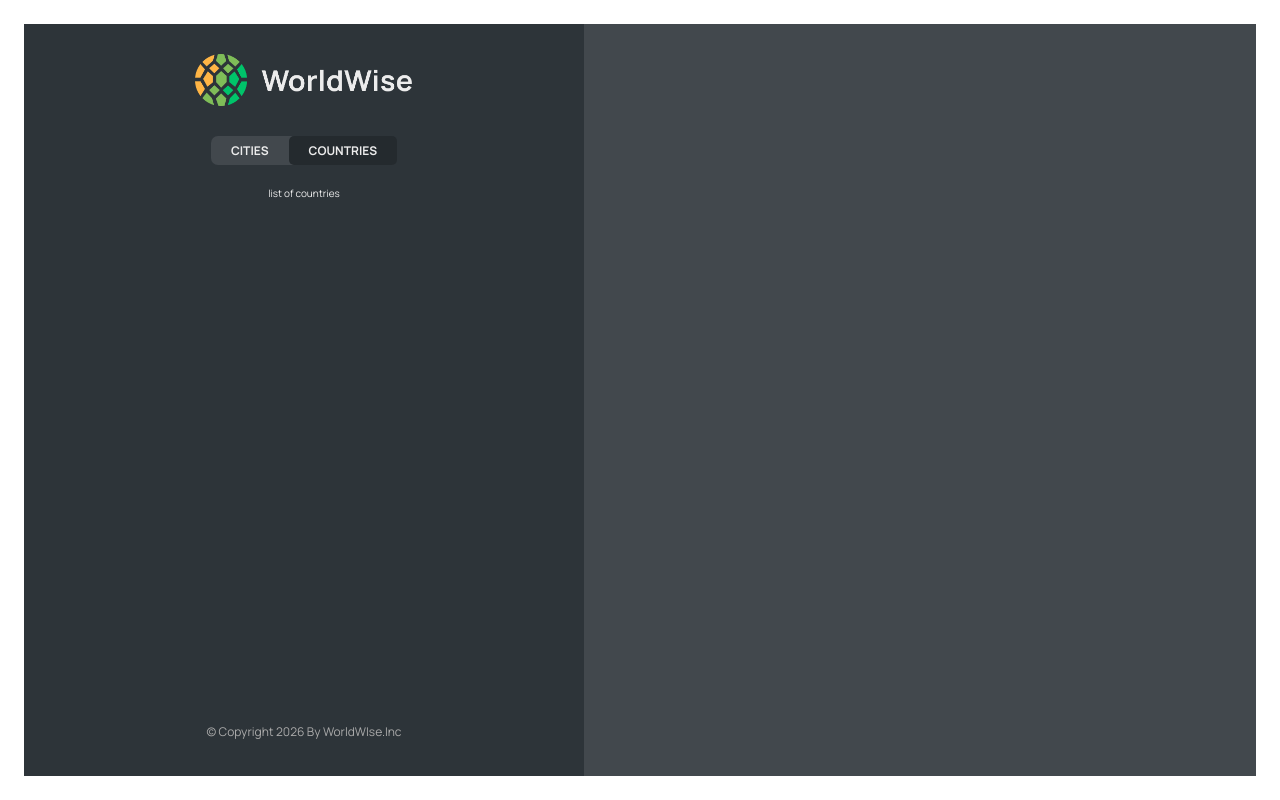
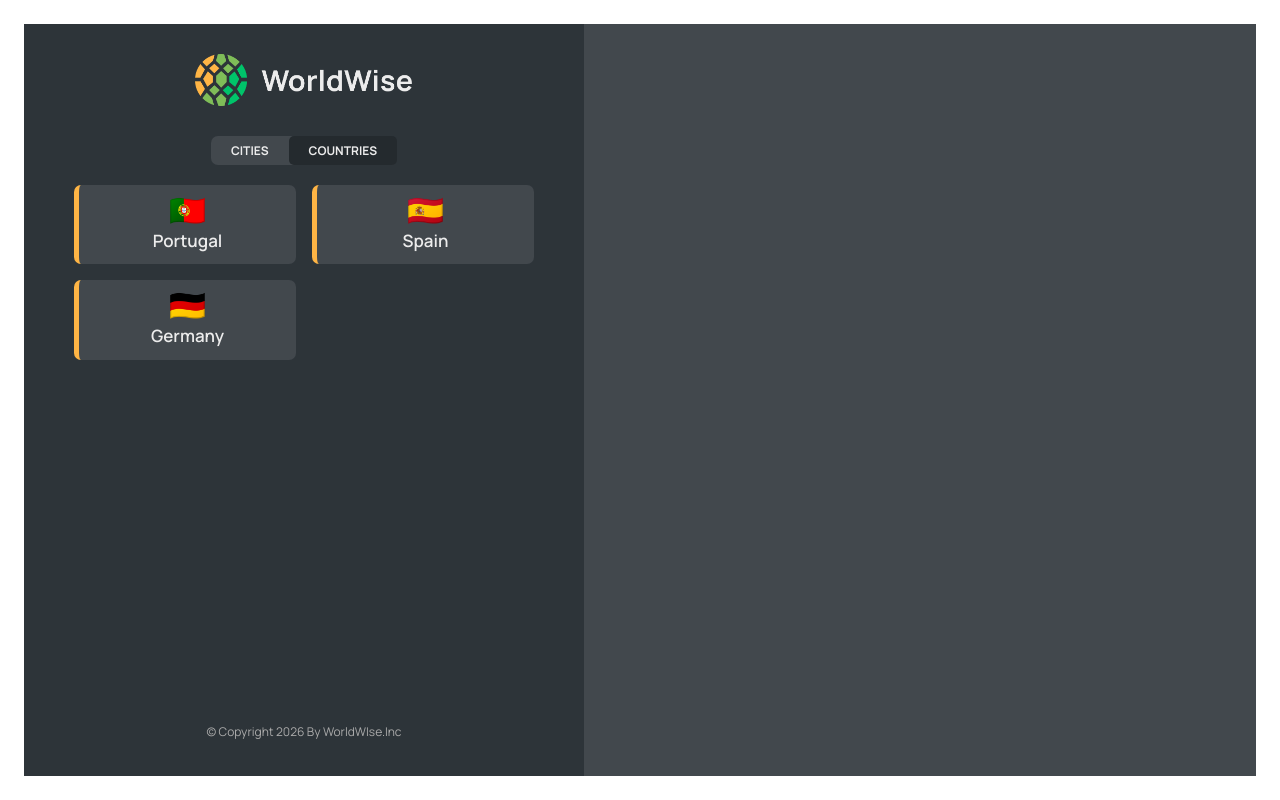
Before and after one commit to githarshil/WorldWise, a React (Vite) app: page /app/countries in a window 1280 px wide. Built offline with nearby package versions, Linux system fonts and the light colour scheme; data requests are answered from the project's data file.

Commit message:
countrylist

```diff
--- a/package.json
+++ b/package.json
@@ -12,6 +12,7 @@
   },
   "dependencies": {
     "json-server": "^1.0.0-beta.15",
+    "lodash": "^4.18.1",
     "react": "^19.2.6",
     "react-dom": "^19.2.6",
     "react-router-dom": "^7.17.0"
--- a/src/App.jsx
+++ b/src/App.jsx
@@ -7,6 +7,7 @@ import Pricing from "./pages/Pricing";
 import Login from "./pages/Login";
 import AppLayout from "./pages/AppLayout";
 import CityList from "./components/CityList";
+import CountriesList from "./components/CountriesList";
 // import City from "./components/City";
 // import Countryitem from "./components/CountryItem";
 // import NavBar from "./components/NavBar";
@@ -44,7 +45,7 @@ function App() {
             path="cities"
             element={<CityList cities={cities} loading={loading} />}
           />
-          <Route path="countries" element={<p>list of countries</p>} />
+          <Route path="countries" element={<CountriesList cities={cities} />} />
         </Route>
       </Routes>
     </BrowserRouter>
--- a/src/components/CityList.jsx
+++ b/src/components/CityList.jsx
@@ -1,7 +1,15 @@
 import styles from "./CityList.module.css";
 import CityItem from "./CityItem";
+import Spinner from "./Spinner";
 
-function CityList({ cities }) {
+function CityList({ cities, loading }) {
+  if (loading) return <Spinner />;
+  if (!cities.length)
+    return (
+      <ul className={styles.cityList}>
+        <li>No cities yet</li>
+      </ul>
+    );
   return (
     <ul className={styles.cityList}>
       {Array.isArray(cities) &&
--- /dev/null
+++ b/src/components/CountriesList.jsx
@@ -0,0 +1,26 @@
+import styles from "./CountryList.module.css";
+// import CityItem from "./CityItem";
+import Spinner from "./Spinner";
+import CountryItem from "./CountryItem";
+import _ from "lodash";
+
+function CountriesList({ cities, loading }) {
+  if (loading) return <Spinner />;
+  if (!cities.length)
+    return (
+      <ul className={styles.countryList}>
+        <li>No cities yet</li>
+      </ul>
+    );
+  const countries = _.uniqBy(cities, "country");
+  return (
+    <ul className={styles.countryList}>
+      {Array.isArray(countries) &&
+        countries.map((country) => (
+          <CountryItem country={country} key={country.id} />
+        ))}
+    </ul>
+  );
+}
+
+export default CountriesList;
```
Also changed, not shown: 1 other file (tests, documents, lock files or other folders).
